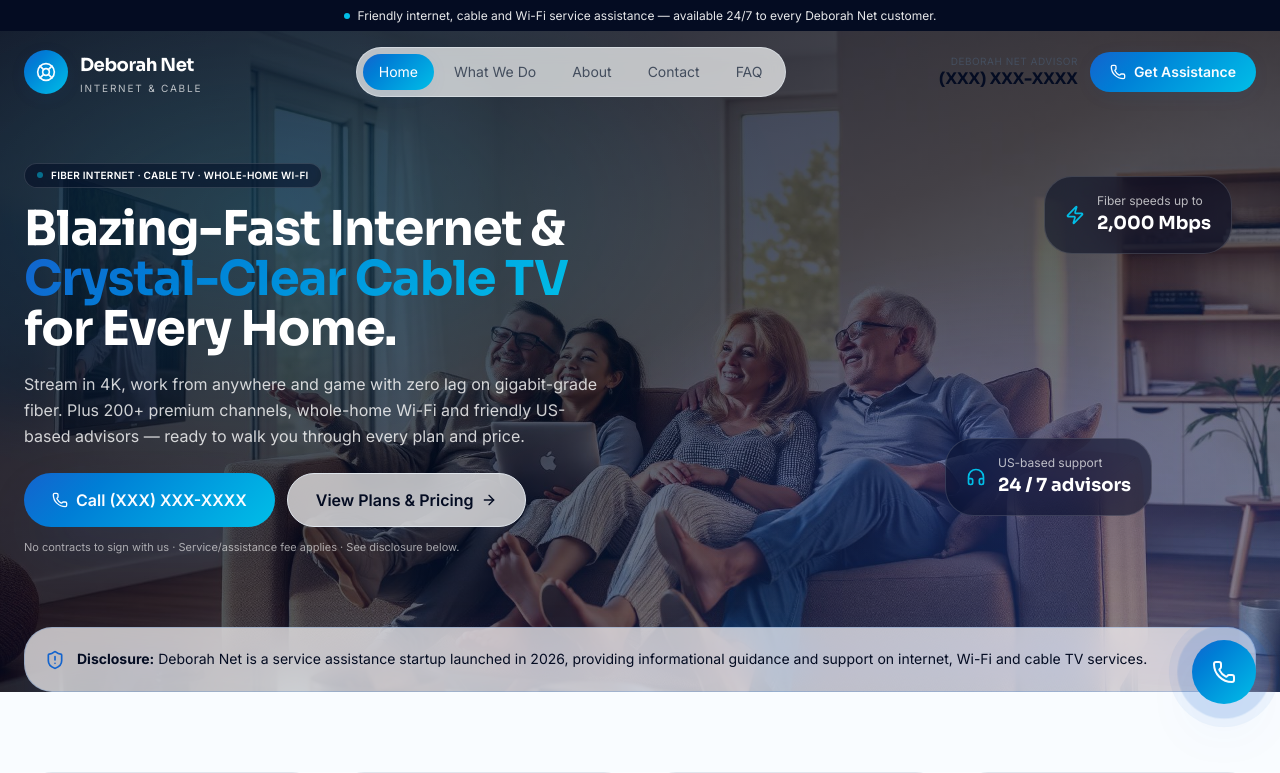
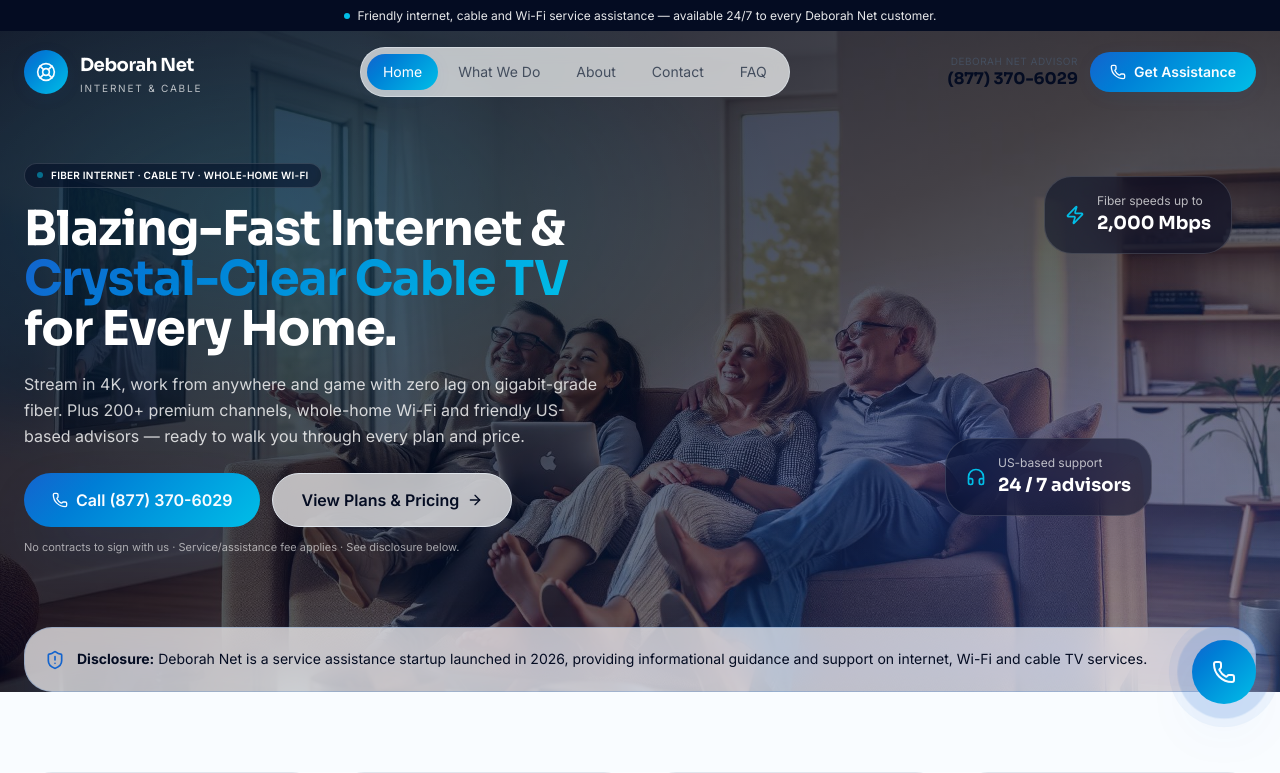
Before and after one commit to teletechcommunication/Deborahnet, a React (Vite) app: page / in a window 1280 px wide. Shown: the top 773 px of the page. Built offline with nearby package versions, Linux system fonts and the light colour scheme.

Commit message:
Add phone number (877) 370-6029 to all pages and buttons

```diff
--- a/src/components/site/FloatingCall.tsx
+++ b/src/components/site/FloatingCall.tsx
@@ -3,7 +3,7 @@ import { Phone } from "lucide-react";
 export function FloatingCall() {
   return (
     <a
-      href="#"
+      href="tel:+18773706029"
       aria-label="Call now"
       className="fixed bottom-20 sm:bottom-24 right-6 z-40 group"
     >
@@ -13,7 +13,7 @@ export function FloatingCall() {
         <Phone className="h-6 w-6" />
       </span>
       <span className="hidden sm:block absolute right-20 top-1/2 -translate-y-1/2 whitespace-nowrap glass-dark text-white px-4 py-2 rounded-full text-sm font-medium opacity-0 group-hover:opacity-100 transition">
-        (XXX) XXX-XXXX
+        (877) 370-6029
       </span>
     </a>
   );
--- a/src/components/site/Footer.tsx
+++ b/src/components/site/Footer.tsx
@@ -81,7 +81,7 @@ export function Footer() {
             <ul className="space-y-4 text-sm">
               <li className="flex items-start gap-3">
                 <Phone className="h-4 w-4 mt-1 text-primary-glow shrink-0" />
-                <a href="#" className="hover:text-white">(XXX) XXX-XXXX</a>
+                <a href="tel:+18773706029" className="hover:text-white">(877) 370-6029</a>
               </li>
               <li className="flex items-start gap-3">
                 <Mail className="h-4 w-4 mt-1 text-primary-glow shrink-0" />
--- a/src/components/site/Navbar.tsx
+++ b/src/components/site/Navbar.tsx
@@ -82,12 +82,12 @@ export function Navbar() {
             <div className="hidden md:flex items-center gap-3">
               <div className="text-right leading-tight hidden xl:block">
                 <div className="text-[10px] uppercase tracking-wider text-ink-muted">Deborah Net advisor</div>
-                <a href="#" className="font-display font-bold text-ink hover:text-primary transition">
-                  (XXX) XXX-XXXX
+                <a href="tel:+18773706029" className="font-display font-bold text-ink hover:text-primary transition">
+                  (877) 370-6029
                 </a>
               </div>
               <a
-                href="#"
+                href="tel:+18773706029"
                 className="inline-flex items-center gap-2 rounded-full bg-gradient-primary px-5 py-2.5 text-sm font-semibold text-primary-foreground shadow-soft hover:shadow-glow hover:-translate-y-0.5 transition-all"
               >
                 <Phone className="h-4 w-4" /> Get Assistance
--- a/src/routes/about.tsx
+++ b/src/routes/about.tsx
@@ -164,7 +164,7 @@ function AboutPage() {
               </div>
             ))}
           </div>
-          <a href="#" className="mt-8 btn-primary inline-flex">
+          <a href="tel:+18773706029" className="mt-8 btn-primary inline-flex">
             <Phone className="h-4 w-4" /> Talk to a real human
           </a>
         </Reveal>
@@ -190,8 +190,8 @@ function AboutPage() {
               <Link to="/contact" className="inline-flex items-center gap-2 rounded-full bg-white text-ink px-7 py-3.5 font-semibold hover:bg-ink hover:text-white transition">
                 Check my address
               </Link>
-              <a href="#" className="inline-flex items-center gap-2 rounded-full glass-dark text-white px-7 py-3.5 font-semibold">
-                <Phone className="h-4 w-4" /> (XXX) XXX-XXXX
+              <a href="tel:+18773706029" className="inline-flex items-center gap-2 rounded-full glass-dark text-white px-7 py-3.5 font-semibold">
+                <Phone className="h-4 w-4" /> (877) 370-6029
               </a>
             </div>
           </div>
--- a/src/routes/contact.tsx
+++ b/src/routes/contact.tsx
@@ -8,8 +8,8 @@ import { Reveal } from "@/components/site/Reveal";
 export const Route = createFileRoute("/contact")({
   head: () => ({
     meta: [
-      { title: "Contact Deborah Net — Call (XXX) XXX-XXXX | Internet & Cable Support" },
-      { name: "description", content: "Get in touch with Deborah Net. Check ZIP availability, request a callback, or call (XXX) XXX-XXXX — 24/7 US-based support." },
+      { title: "Contact Deborah Net — Call (877) 370-6029 | Internet & Cable Support" },
+      { name: "description", content: "Get in touch with Deborah Net. Check ZIP availability, request a callback, or call (877) 370-6029 — 24/7 US-based support." },
       { property: "og:title", content: "Contact Deborah Net" },
       { property: "og:description", content: "24/7 US support, ZIP availability checker, and fast callbacks." },
       { property: "og:url", content: "/contact" },
@@ -35,7 +35,7 @@ function ContactPage() {
       <section className="relative py-12 mx-auto max-w-7xl px-4 sm:px-6">
         <div className="grid sm:grid-cols-2 lg:grid-cols-4 gap-5">
           {[
-            { icon: Phone, t: "Call us", v: "(XXX) XXX-XXXX", href: "#", sub: "24/7 — under 30s pickup" },
+            { icon: Phone, t: "Call us", v: "(877) 370-6029", href: "tel:+18773706029", sub: "24/7 — under 30s pickup" },
             { icon: Mail, t: "Email", v: "support@deborahnet.com", href: "mailto:support@deborahnet.com", sub: "Reply within 2 hours" },
             { icon: MapPin, t: "Headquarters", v: "1200 Lincoln St, Denver CO", sub: "Mon–Sat, 8am–8pm MT" },
             { icon: Clock, t: "Working hours", v: "24/7 support line", sub: "365 days a year" },
@@ -107,7 +107,7 @@ function ContactPage() {
                 </form>
                 {zipResult === "checking" && <p className="mt-3 text-xs text-white/70">Checking your area…</p>}
                 {zipResult === "available" && (
-                  <p className="mt-3 text-xs text-primary-glow font-semibold">✓ Service available — call (XXX) XXX-XXXX to activate.</p>
+                  <p className="mt-3 text-xs text-primary-glow font-semibold">✓ Service available — call (877) 370-6029 to activate.</p>
                 )}
               </div>
             </div>
@@ -121,7 +121,7 @@ function ContactPage() {
               </div>
               <h3 className="mt-4 font-display text-xl font-bold text-ink">Need help right now?</h3>
               <p className="mt-2 text-sm text-ink-muted">Skip the form — call our 24/7 support team and talk to a real human in under 30 seconds.</p>
-              <a href="#" className="mt-5 btn-primary w-full"><Phone className="h-4 w-4" /> (XXX) XXX-XXXX</a>
+              <a href="tel:+18773706029" className="mt-5 btn-primary w-full"><Phone className="h-4 w-4" /> (877) 370-6029</a>
             </div>
           </Reveal>
         </div>
--- a/src/routes/disclaimer.tsx
+++ b/src/routes/disclaimer.tsx
@@ -56,7 +56,7 @@ function DisclaimerPage() {
         <p>We may revise this Disclaimer at any time without notice. The most current version is the version posted on this page. Continued use of the website following any change constitutes acceptance of the revised Disclaimer.</p>
 
         <h2>11. Contact</h2>
-        <p>If you have questions about this Disclaimer, call <a href="#">(XXX) XXX-XXXX</a> or email <a href="mailto:legal@deborahnet.com">legal@deborahnet.com</a>.</p>
+        <p>If you have questions about this Disclaimer, call <a href="tel:+18773706029" className="hover:text-primary">(877) 370-6029</a> or email <a href="mailto:legal@deborahnet.com">legal@deborahnet.com</a>.</p>
       </LegalContent>
     </SiteLayout>
   );
--- a/src/routes/index.tsx
+++ b/src/routes/index.tsx
@@ -149,8 +149,8 @@ function HomePage() {
             </Reveal>
             <Reveal delay={300}>
               <div className="mt-6 flex flex-wrap gap-3">
-                <a href="#" className="btn-primary">
-                  <Phone className="h-4 w-4" /> Call (XXX) XXX-XXXX
+                <a href="tel:+18773706029" className="btn-primary">
+                  <Phone className="h-4 w-4" /> Call (877) 370-6029
                 </a>
                 <Link to="/services" className="btn-ghost">
                   View Plans & Pricing <ArrowRight className="h-4 w-4" />
--- a/src/routes/privacy.tsx
+++ b/src/routes/privacy.tsx
@@ -50,7 +50,7 @@ function PrivacyPage() {
         <p>We may update this policy periodically. Material changes will be communicated by email and posted on this page with a new "last updated" date.</p>
 
         <h2>9. Contact</h2>
-        <p>Questions? Call <a href="#">(XXX) XXX-XXXX</a> or email <a href="mailto:privacy@deborahnet.com">privacy@deborahnet.com</a>.</p>
+        <p>Questions? Call <a href="tel:+18773706029" className="hover:text-primary">(877) 370-6029</a> or email <a href="mailto:privacy@deborahnet.com">privacy@deborahnet.com</a>.</p>
       </LegalContent>
     </SiteLayout>
   );
--- a/src/routes/refund.tsx
+++ b/src/routes/refund.tsx
@@ -47,7 +47,7 @@ function RefundPage() {
         <p>Eligible customers may request a prorated service credit for confirmed outages lasting more than 24 consecutive hours that are attributable to the Deborah Net network. Credits do not apply to outages caused by force majeure, external infrastructure or customer-side equipment.</p>
 
         <h2>8. How to Request a Refund</h2>
-        <p>To request a refund or service credit, call <a href="#">(XXX) XXX-XXXX</a> or email <a href="mailto:billing@deborahnet.com">billing@deborahnet.com</a> with your account number, the charge in question and a brief description. Approved refunds are issued to the original payment method within 7-14 business days.</p>
+        <p>To request a refund or service credit, call <a href="tel:+18773706029" className="hover:text-primary">(877) 370-6029</a> or email <a href="mailto:billing@deborahnet.com">billing@deborahnet.com</a> with your account number, the charge in question and a brief description. Approved refunds are issued to the original payment method within 7-14 business days.</p>
 
         <h2>9. Disputes</h2>
         <p>If you disagree with a refund decision, you may escalate the matter in writing within 30 days. We will review and respond within 15 business days. Nothing in this policy limits your rights under applicable consumer protection laws.</p>
@@ -56,7 +56,7 @@ function RefundPage() {
         <p>We may update this Refund Policy from time to time. The most current version will always be available on this page with the "Last updated" date revised accordingly.</p>
 
         <h2>11. Contact</h2>
-        <p>Questions about refunds? Call <a href="#">(XXX) XXX-XXXX</a> or email <a href="mailto:billing@deborahnet.com">billing@deborahnet.com</a>.</p>
+        <p>Questions about refunds? Call <a href="tel:+18773706029" className="hover:text-primary">(877) 370-6029</a> or email <a href="mailto:billing@deborahnet.com">billing@deborahnet.com</a>.</p>
       </LegalContent>
     </SiteLayout>
   );
--- a/src/routes/services.tsx
+++ b/src/routes/services.tsx
@@ -14,7 +14,7 @@ export const Route = createFileRoute("/services")({
   head: () => ({
     meta: [
       { title: "Services — Fiber, Cable TV, WiFi & Business Internet | Deborah Net" },
-      { name: "description", content: "Explore high-speed internet, fiber, cable TV, home WiFi, business internet and streaming solutions from Deborah Net. Call (XXX) XXX-XXXX." },
+      { name: "description", content: "Explore high-speed internet, fiber, cable TV, home WiFi, business internet and streaming solutions from Deborah Net. Call (877) 370-6029." },
       { property: "og:title", content: "Deborah Net Services" },
       { property: "og:description", content: "Premium internet, cable TV, WiFi and streaming solutions for every American home." },
       { property: "og:url", content: "/services" },
@@ -103,7 +103,7 @@ function ServicesPage() {
                   ))}
                 </ul>
 
-                <a href="#" className="mt-8 btn-primary inline-flex">
+                <a href="tel:+18773706029" className="mt-8 btn-primary inline-flex">
                   <Phone className="h-4 w-4" /> Call about {s.title}
                 </a>
               </div>
--- a/src/routes/terms.tsx
+++ b/src/routes/terms.tsx
@@ -56,7 +56,7 @@ function TermsPage() {
         <p>These terms are governed by the laws of the State of Colorado, without regard to its conflict-of-laws principles.</p>
 
         <h2>11. Contact</h2>
-        <p>For questions about these terms, call <a href="#">(XXX) XXX-XXXX</a> or email <a href="mailto:legal@deborahnet.com">legal@deborahnet.com</a>.</p>
+        <p>For questions about these terms, call <a href="tel:+18773706029" className="hover:text-primary">(877) 370-6029</a> or email <a href="mailto:legal@deborahnet.com">legal@deborahnet.com</a>.</p>
       </LegalContent>
     </SiteLayout>
   );
```
